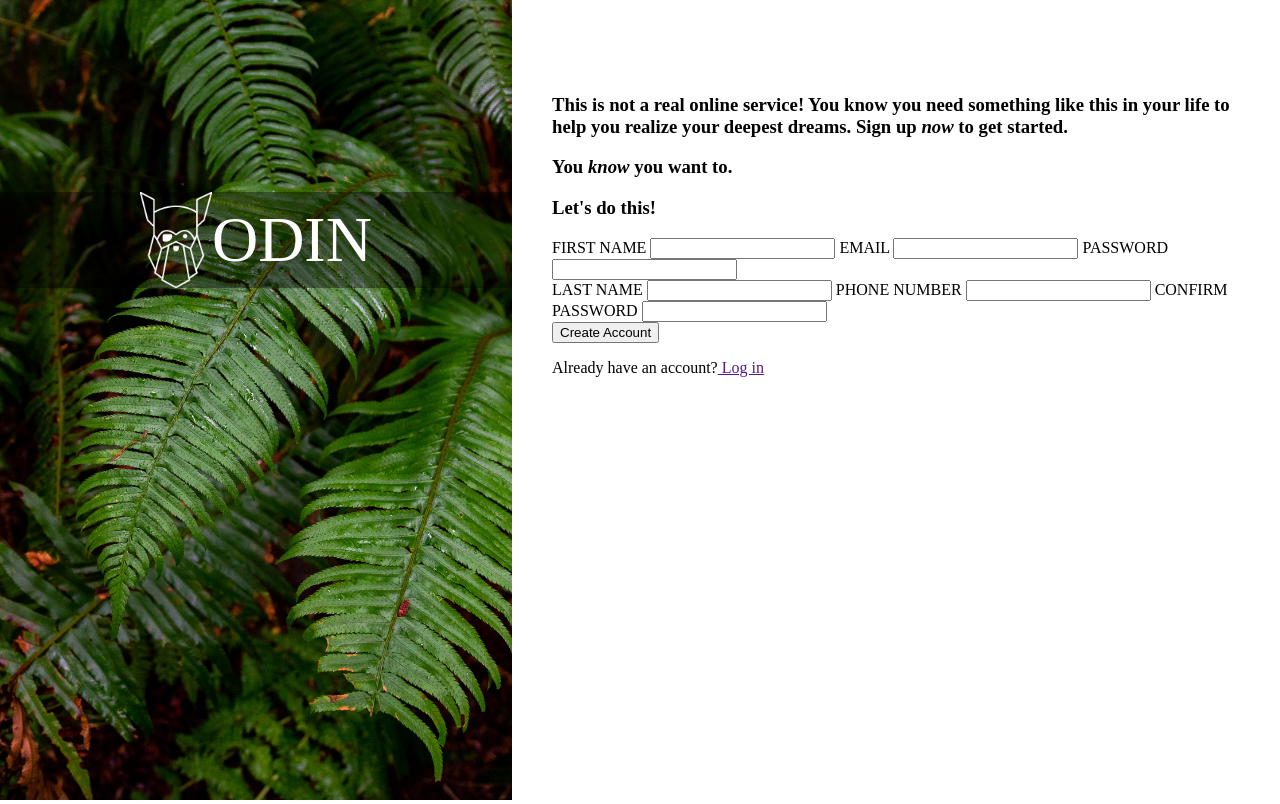
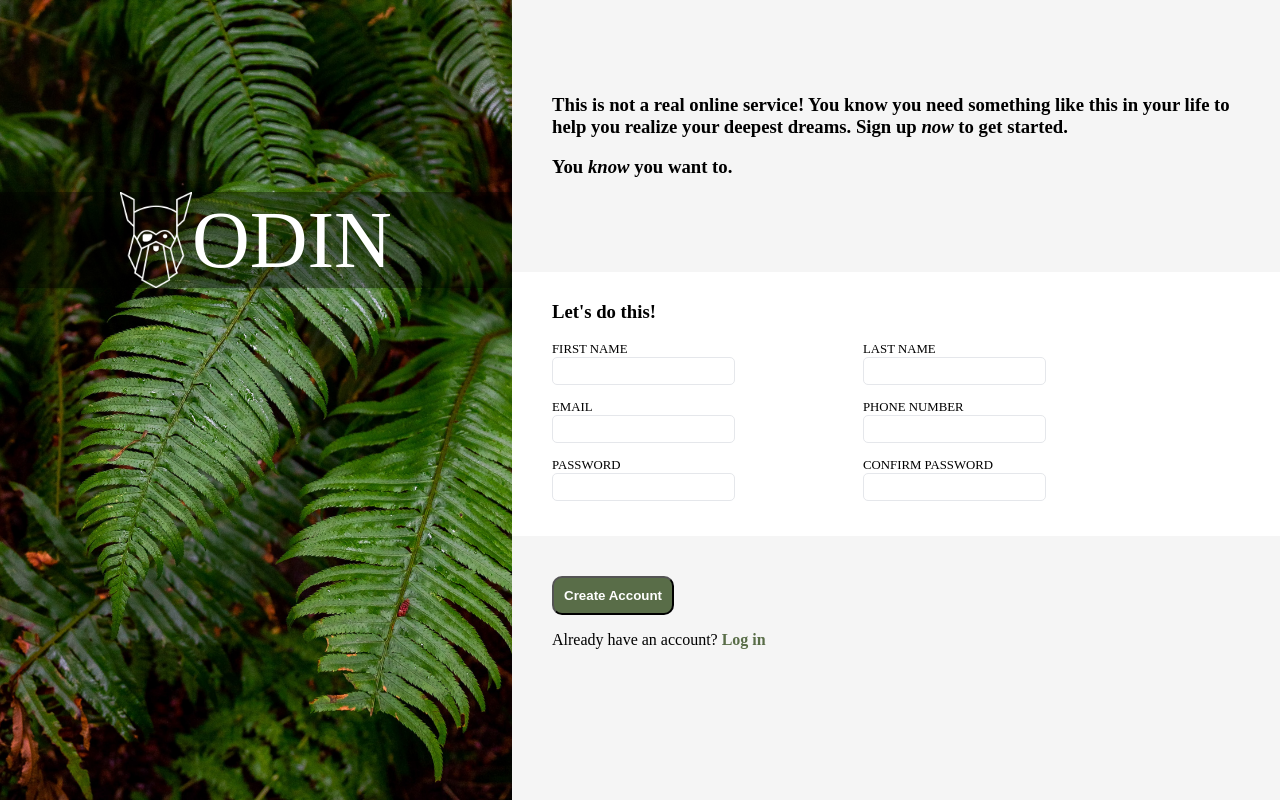
Before and after one commit to DadoCres/sign-up-form, a plain HTML site: page index.html in a window 1280 px wide. Drawn offline with Linux system fonts and the light colour scheme; a web font is replaced by a local one.

Commit message:
Added all the styles for new elements

```diff
--- a/style.css
+++ b/style.css
@@ -1,3 +1,8 @@
+@font-face {
+    font-family: Norse Bold;
+    src: url(https://cdn.statically.io/gh/TheOdinProject/theodinproject/efdc2888072f409e687d31dc580595dbe4fe0ff4/app/assets/fonts/Norse-Bold.otf);
+}
+
 body {
     margin: 0;
     padding: 0;
@@ -31,7 +36,8 @@ body {
     transform: translate(-50%, -50%);
     width: 100%;
     height: 12vh;
-    font-size: 4rem;
+    font-size: 5rem;
+    font-family: Norse Bold;
 }
 
 .sidebar-logo {
@@ -39,5 +45,67 @@ body {
 }
 
 .container {
-    margin: 75px 40px 75px;
+    display: flex;
+    flex-direction: column;
+    /*margin: 75px 40px 75px;*/
+    background-color: whitesmoke;
 }
+
+.container-text {
+    padding: 75px 40px 75px;
+}
+
+.form-div {
+    background-color: white;
+    padding: 10px 40px 20px;
+}
+
+.form {
+    display: flex;
+    gap: 10vw;
+}
+
+label {
+    font-size: 0.8rem;
+}
+
+.form-left {
+    display: flex;
+    flex-direction: column;
+}
+
+.form-right {
+    display: flex;
+    flex-direction: column;
+}
+
+input {
+    margin-bottom: 15px;
+    border: 1px solid #E5E7EB;
+    outline: none;
+    border-radius: 5px;
+    height: 1.5rem;
+}
+
+input:focus {
+    border: 1px solid blue;
+    box-shadow: 0px 3px 15px rgba(0, 0, 0, 0.2);
+}
+
+.bottom {
+    padding: 40px
+}
+
+button {
+    padding: 10px;
+    color: white;
+    background-color: #596D48;
+    border-radius: 10px;
+    font-weight: bold;
+}
+
+a {
+    text-decoration: none;
+    color: #596D48;
+    font-weight: bold;
+}
```
